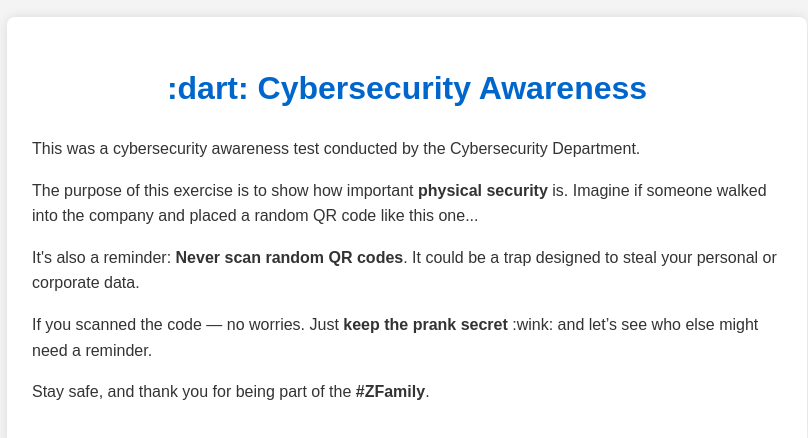
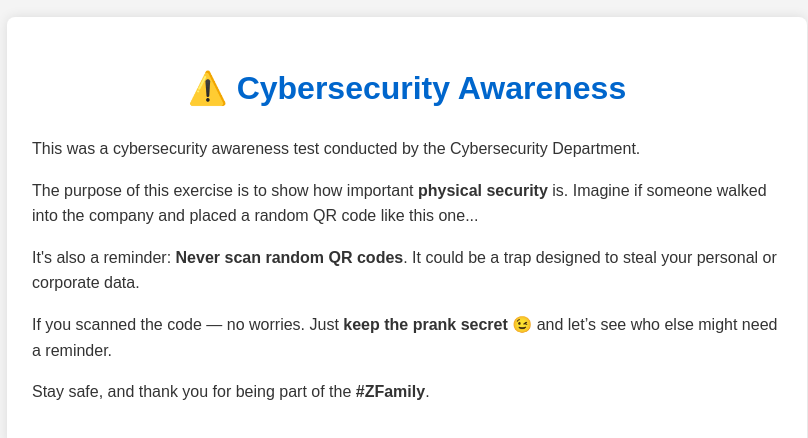
Before and after one commit to Usoki/Usoki.github.io, a plain HTML site: page awareness.html in a window 1280 px wide. Shown: the part 96-534 px from the top of the page, without its empty margins (233-1041 px from the left). Drawn offline with Linux system fonts and the light colour scheme.

Commit message:
Update awareness.html

```diff
--- a/awareness.html
+++ b/awareness.html
@@ -42,14 +42,14 @@
   </div>
 
   <div class="box">
-    <h1>:dart: Cybersecurity Awareness</h1>
+    <h1>⚠️ Cybersecurity Awareness</h1>
     <p>This was a cybersecurity awareness test conducted by the Cybersecurity Department.</p>
 
     <p>The purpose of this exercise is to show how important <strong>physical security</strong> is. Imagine if someone walked into the company and placed a random QR code like this one...</p>
 
     <p>It's also a reminder: <strong>Never scan random QR codes</strong>. It could be a trap designed to steal your personal or corporate data.</p>
 
-    <p>If you scanned the code — no worries. Just <strong>keep the prank secret</strong> :wink: and let’s see who else might need a reminder.</p>
+    <p>If you scanned the code — no worries. Just <strong>keep the prank secret</strong> 😉 and let’s see who else might need a reminder.</p>
 
     <p>Stay safe, and thank you for being part of the <strong>#ZFamily</strong>.</p>
   </div>
```
